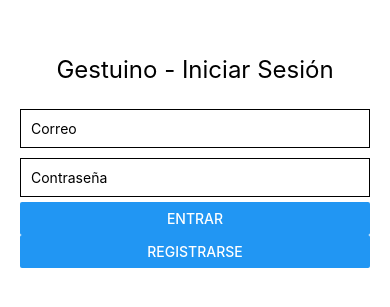
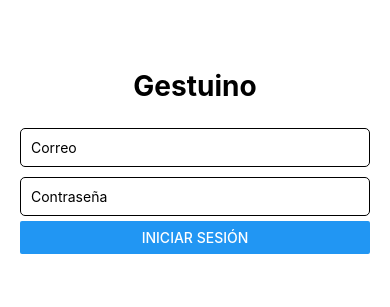
Before and after one commit to DemonUP/Proyecto-Gestuino, a React Native app: screen / in a window 390 px wide. Shown: the part 261-568 px from the top of the page. Built offline with nearby package versions, Linux system fonts and the light colour scheme.

Commit message:
Login Funcional

```diff
--- a/App.js
+++ b/App.js
@@ -1,19 +1,24 @@
 // App.js
 import React, { useState } from 'react';
 import LoginScreen from './screens/LoginScreen';
-import RegisterScreen from './screens/RegisterScreen';
-import HomeScreen from './screens/HomeScreen';
+import AdminHome from './screens/AdminHome';
+import MeseroHome from './screens/MeseroHome';
 
 export default function App() {
-  const [screen, setScreen] = useState('login');
+  const [usuario, setUsuario] = useState(null);
 
-  if (screen === 'home') return <HomeScreen onLogout={() => setScreen('login')} />;
-  if (screen === 'register') return <RegisterScreen onGoBack={() => setScreen('login')} />;
+  if (!usuario) {
+    return <LoginScreen onLogin={(user) => setUsuario(user)} />;
+  }
 
-  return (
-    <LoginScreen
-      onLogin={() => setScreen('home')}
-      onGoToRegister={() => setScreen('register')}
-    />
-  );
+  if (usuario.rol === 'admin') {
+    return <AdminHome usuario={usuario} onLogout={() => setUsuario(null)} />;
+  }
+
+  if (usuario.rol === 'mesero') {
+    return <MeseroHome usuario={usuario} onLogout={() => setUsuario(null)} />;
+  }
+
+  // En caso de rol desconocido
+  return <LoginScreen onLogin={(user) => setUsuario(user)} />;
 }
--- /dev/null
+++ b/screens/AdminHome.js
@@ -0,0 +1,18 @@
+// screens/AdminHome.js
+import React from 'react';
+import { View, Text, Button, StyleSheet } from 'react-native';
+
+export default function AdminHome({ usuario, onLogout }) {
+  return (
+    <View style={styles.container}>
+      <Text style={styles.title}>Panel de Administrador</Text>
+      <Text>Bienvenido, {usuario.nombre}</Text>
+      <Button title="Cerrar Sesión" onPress={onLogout} />
+    </View>
+  );
+}
+
+const styles = StyleSheet.create({
+  container: { flex: 1, justifyContent: 'center', alignItems: 'center' },
+  title: { fontSize: 24, marginBottom: 10 },
+});
--- a/screens/LoginScreen.js
+++ b/screens/LoginScreen.js
@@ -1,21 +1,44 @@
 // screens/LoginScreen.js
-import React from 'react';
-import { View, Text, TextInput, Button, StyleSheet } from 'react-native';
+import React, { useState } from 'react';
+import { View, Text, TextInput, Button, Alert, StyleSheet } from 'react-native';
+import { loginUsuario } from '../supabase';
 
-export default function LoginScreen({ onLogin, onGoToRegister }) {
+export default function LoginScreen({ onLogin }) {
+  const [correo, setCorreo] = useState('');
+  const [contrasena, setContrasena] = useState('');
+
+  const handleLogin = async () => {
+    const res = await loginUsuario(correo, contrasena);
+    if (res.success) {
+      onLogin(res.user);
+    } else {
+      Alert.alert('Error', res.message);
+    }
+  };
+
   return (
     <View style={styles.container}>
-      <Text style={styles.title}>Gestuino - Iniciar Sesión</Text>
-      <TextInput placeholder="Correo" style={styles.input} />
-      <TextInput placeholder="Contraseña" secureTextEntry style={styles.input} />
-      <Button title="Entrar" onPress={onLogin} />
-      <Button title="Registrarse" onPress={onGoToRegister} />
+      <Text style={styles.title}>Gestuino</Text>
+      <TextInput
+        placeholder="Correo"
+        style={styles.input}
+        value={correo}
+        onChangeText={setCorreo}
+      />
+      <TextInput
+        placeholder="Contraseña"
+        secureTextEntry
+        style={styles.input}
+        value={contrasena}
+        onChangeText={setContrasena}
+      />
+      <Button title="Iniciar Sesión" onPress={handleLogin} />
     </View>
   );
 }
 
 const styles = StyleSheet.create({
   container: { flex: 1, justifyContent: 'center', padding: 20 },
-  title: { fontSize: 24, marginBottom: 20, textAlign: 'center' },
-  input: { borderWidth: 1, padding: 10, marginVertical: 5 },
+  title: { fontSize: 28, fontWeight: 'bold', marginBottom: 20, textAlign: 'center' },
+  input: { borderWidth: 1, padding: 10, marginVertical: 5, borderRadius: 5 },
 });
--- a/screens/HomeScreen.js
+++ b/screens/MeseroHome.js
@@ -1,11 +1,12 @@
-// screens/HomeScreen.js
+// screens/MeseroHome.js
 import React from 'react';
 import { View, Text, Button, StyleSheet } from 'react-native';
 
-export default function HomeScreen({ onLogout }) {
+export default function MeseroHome({ usuario, onLogout }) {
   return (
     <View style={styles.container}>
-      <Text style={styles.title}>Bienvenido a Gestuino 🎉</Text>
+      <Text style={styles.title}>Vista de Mesero</Text>
+      <Text>Hola, {usuario.nombre}</Text>
       <Button title="Cerrar Sesión" onPress={onLogout} />
     </View>
   );
@@ -13,5 +14,5 @@ export default function HomeScreen({ onLogout }) {
 
 const styles = StyleSheet.create({
   container: { flex: 1, justifyContent: 'center', alignItems: 'center' },
-  title: { fontSize: 24, marginBottom: 20 },
+  title: { fontSize: 24, marginBottom: 10 },
 });
--- a/screens/RegisterScreen.js
+++ /dev/null
@@ -1,23 +0,0 @@
-// screens/RegisterScreen.js
-import React from 'react';
-import { View, Text, TextInput, Button, StyleSheet } from 'react-native';
-
-export default function RegisterScreen({ onGoBack }) {
-  return (
-    <View style={styles.container}>
-      <Text style={styles.title}>Registro</Text>
-      <TextInput placeholder="Nombre" style={styles.input} />
-      <TextInput placeholder="Apellido" style={styles.input} />
-      <TextInput placeholder="Correo" style={styles.input} />
-      <TextInput placeholder="Contraseña" secureTextEntry style={styles.input} />
-      <Button title="Registrarse" onPress={() => alert('Función no implementada')} />
-      <Button title="Volver" onPress={onGoBack} />
-    </View>
-  );
-}
-
-const styles = StyleSheet.create({
-  container: { flex: 1, justifyContent: 'center', padding: 20 },
-  title: { fontSize: 24, marginBottom: 20, textAlign: 'center' },
-  input: { borderWidth: 1, padding: 10, marginVertical: 5 },
-});
--- /dev/null
+++ b/supabase.js
@@ -0,0 +1,35 @@
+// supabase.js
+import { createClient } from '@supabase/supabase-js';
+
+const supabaseUrl = 'https://qsjybubtwjxzncbmayyh.supabase.co';
+const supabaseAnonKey = 'eyJhbGciOiJIUzI1NiIsInR5cCI6IkpXVCJ9.eyJpc3MiOiJzdXBhYmFzZSIsInJlZiI6InFzanlidWJ0d2p4em5jYm1heXloIiwicm9sZSI6ImFub24iLCJpYXQiOjE3NDYzOTQ3MTQsImV4cCI6MjA2MTk3MDcxNH0.3YQgwcXhSEwjT8jTwxMVvDL8mNZgzzbpkbODUiAGAlc';
+
+const supabase = createClient(supabaseUrl, supabaseAnonKey);
+
+// ✅ Función para login
+export async function loginUsuario(correo, contrasena) {
+    const { data, error } = await supabase
+      .from('usuarios')
+      .select('id, nombre, apellido, gmail, id_rol, roles (nombre)')
+      .eq('gmail', correo)
+      .eq('contrasena', contrasena)
+      .single();
+
+    if (error || !data) {
+      return { success: false, message: 'Credenciales inválidas' };
+    }
+
+    // Devolver solo lo necesario
+    return {
+      success: true,
+      user: {
+        id: data.id,
+        nombre: data.nombre,
+        apellido: data.apellido,
+        correo: data.gmail,
+        rol: data.roles?.nombre ?? 'desconocido',
+      },
+    };
+  }
+
+  export default supabase;
```
Also changed, not shown: package.json (+4 -3 lines), 1 other file (tests, documents, lock files or other folders).
